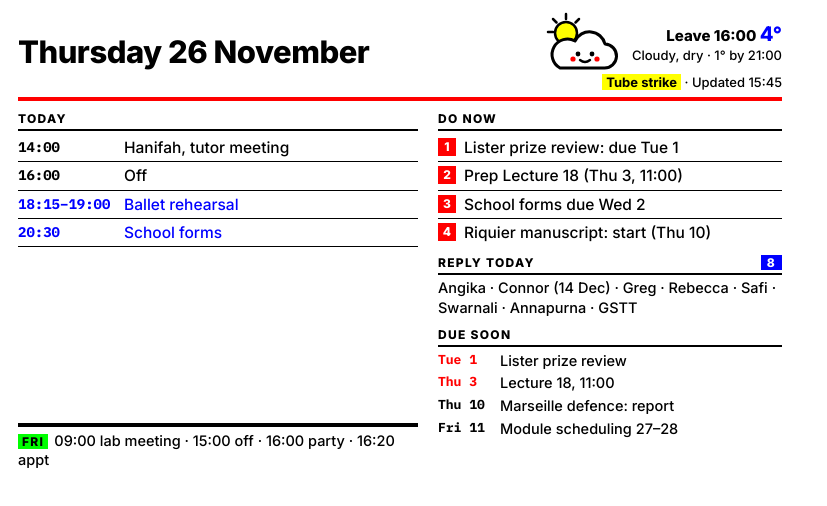
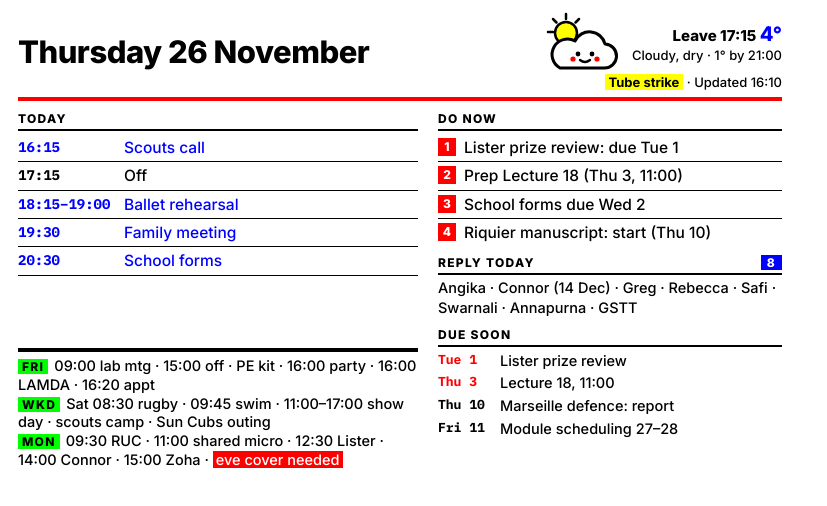
Before and after one commit to codendall/desk-screen, a plain HTML site: page index.html in a window 1280 px wide. Shown: the whole page, without its empty margins (0-827 px from the left). Drawn offline with Linux system fonts and the light colour scheme.

Commit message:
Update index.html

```diff
--- a/index.html
+++ b/index.html
@@ -50,16 +50,17 @@ section{display:flex;flex-direction:column;min-height:0}
 <circle cx="40" cy="42" r="2.4" fill="#000"/><circle cx="54" cy="42" r="2.4" fill="#000"/>
 <path d="M42 48 q5 4 10 0" fill="none" stroke="#000" stroke-width="2.4" stroke-linecap="round"/>
 <circle cx="35" cy="47" r="2.6" fill="#f00"/><circle cx="59" cy="47" r="2.6" fill="#f00"/>
-</svg><div class="wxt"><span class="lv">Leave 16:00</span> <span class="tp">4°</span><br>Cloudy, dry · 1° by 21:00</div></div><b>Tube strike</b> · Updated 15:45</div>
+</svg><div class="wxt"><span class="lv">Leave 17:15</span> <span class="tp">4°</span><br>Cloudy, dry · 1° by 21:00</div></div><b>Tube strike</b> · Updated 16:10</div>
 </header>
 <div class="cols">
   <section>
     <h2><span>Today</span></h2>
-    <div class="ev"><div class="t">14:00</div><div class="w">Hanifah, tutor meeting</div></div>
-    <div class="ev"><div class="t">16:00</div><div class="w">Off</div></div>
+    <div class="ev home"><div class="t">16:15</div><div class="w">Scouts call</div></div>
+    <div class="ev"><div class="t">17:15</div><div class="w">Off</div></div>
     <div class="ev home"><div class="t">18:15–19:00</div><div class="w">Ballet rehearsal</div></div>
+    <div class="ev home"><div class="t">19:30</div><div class="w">Family meeting</div></div>
     <div class="ev home"><div class="t">20:30</div><div class="w">School forms</div></div>
-    <div class="tom"><b>Fri</b>09:00 lab meeting · 15:00 off · 16:00 party · 16:20 appt</div>
+    <div class="tom"><b>Fri</b>09:00 lab mtg · 15:00 off · PE kit · 16:00 party · 16:00 LAMDA · 16:20 appt<br><b>Wkd</b>Sat 08:30 rugby · 09:45 swim · 11:00–17:00 show day · scouts camp · Sun Cubs outing<br><b>Mon</b>09:30 RUC · 11:00 shared micro · 12:30 Lister · 14:00 Connor · 15:00 Zoha · <span style="background:#f00;color:#fff;padding:0 3px">eve cover needed</span></div>
   </section>
   <section>
     <div class="block">
```
